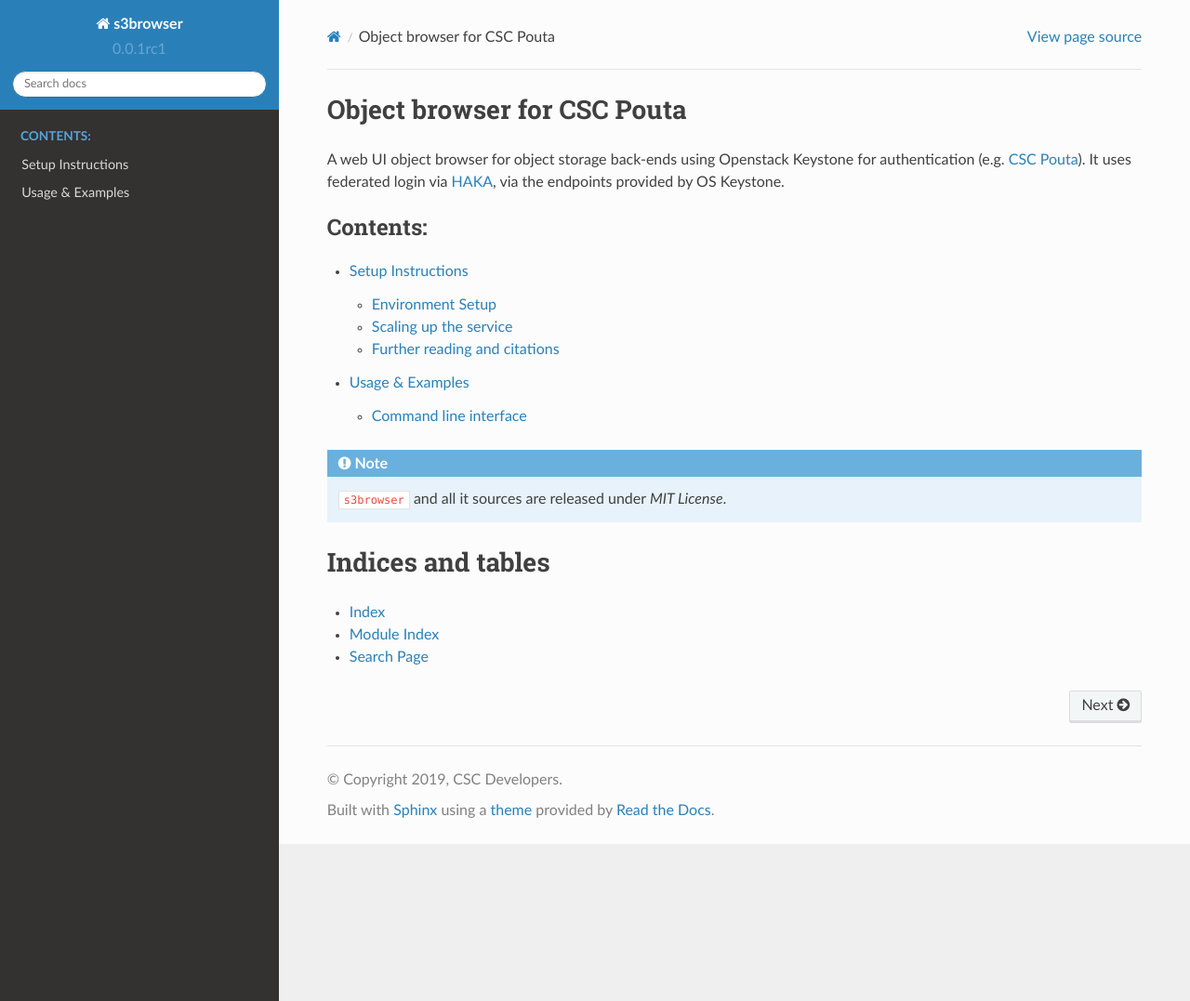
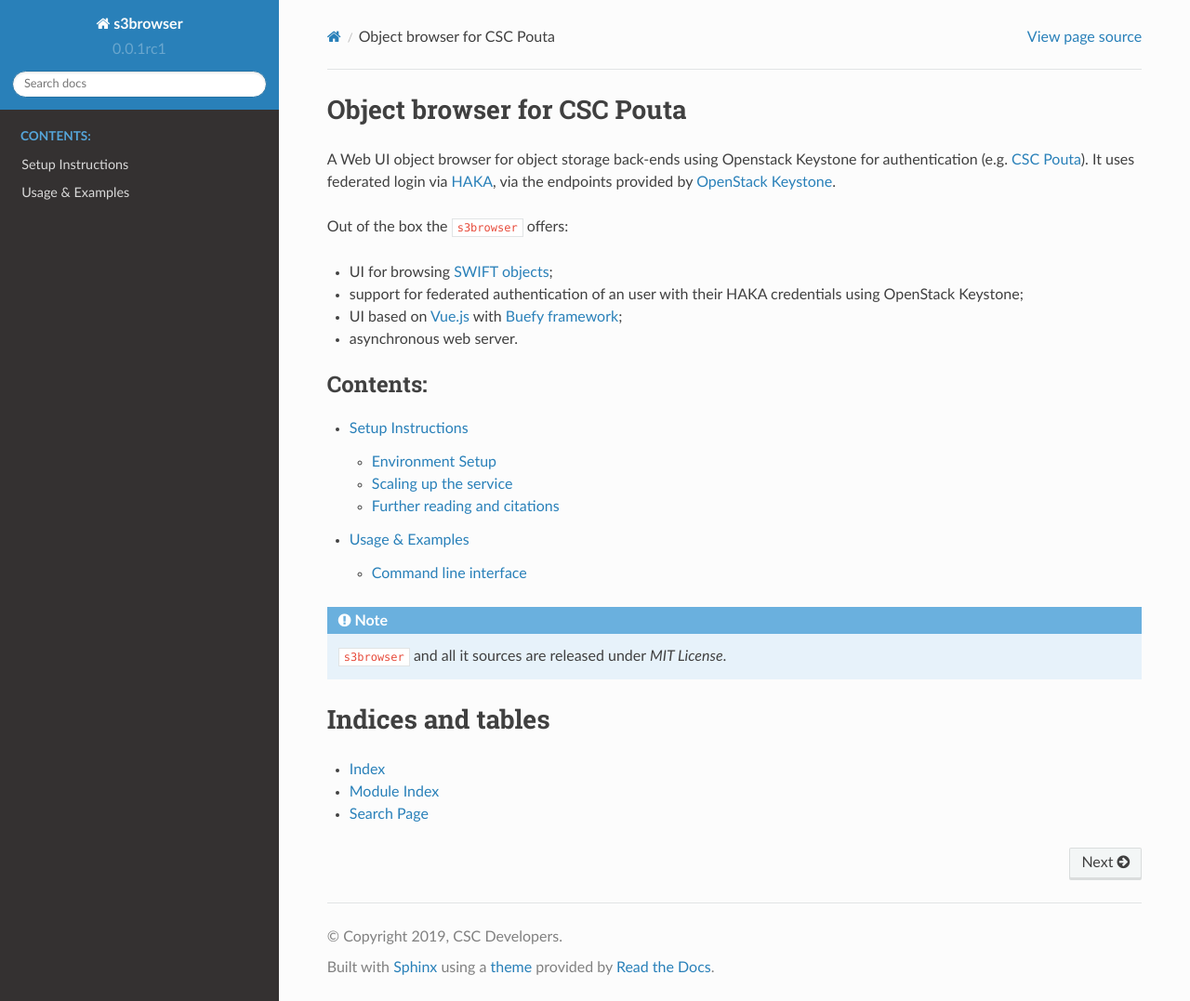
Before and after one commit to CSCfi/swift-browser-ui, a Sphinx documentation site: the page built from docs/source/index.rst, in a window 1280 px wide and 1077 px high. Shown: the whole window at 93% size. Built offline with Sphinx 7.4.7 and the Read the Docs theme 2.0.0, drawn with Linux system fonts in a browser that asks for light colours.

Commit message:
added additional information about s3browser

```diff
--- a/docs/source/index.rst
+++ b/docs/source/index.rst
@@ -6,10 +6,18 @@
 Object browser for CSC Pouta
 ============================
 
-A web UI object browser for object storage back-ends using Openstack Keystone
+A Web UI object browser for object storage back-ends using Openstack Keystone
 for authentication (e.g. `CSC Pouta <https://research.csc.fi/pouta-user-guide>`_).
 It uses federated login via `HAKA <https://rr.funet.fi/haka/>`_, via the
-endpoints provided by OS Keystone.
+endpoints provided by `OpenStack Keystone <https://docs.openstack.org/keystone/latest/>`_.
+
+Out of the box the ``s3browser`` offers:
+
+* UI for browsing `SWIFT objects <https://docs.openstack.org/swift/latest/>`_;
+* support for federated authentication of an user with their HAKA credentials
+  using OpenStack Keystone;
+* UI based on `Vue.js <https://vuejs.org/>`_ with `Buefy framework <https://buefy.org/documentation>`_;
+* asynchronous web server.
 
 
 .. toctree::
```
Also changed, not shown: README.md (+13 -10 lines).
